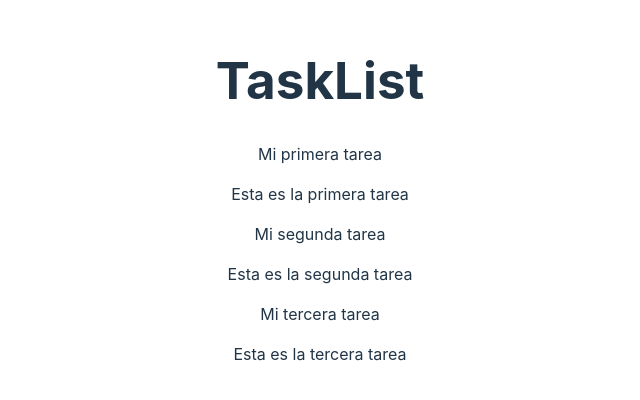
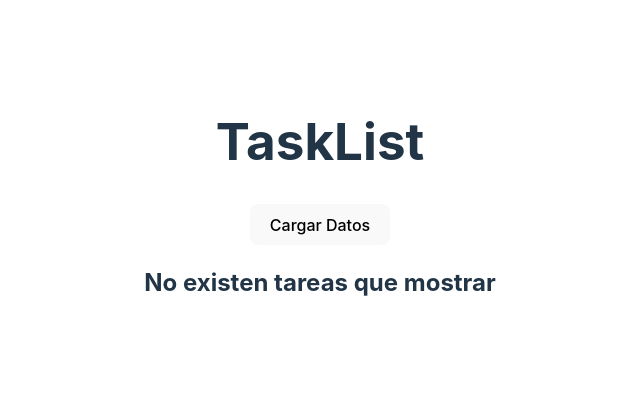
Before and after one commit to luishg76/react-tasks-app, a React (Vite) app: page / in a window 1280 px wide. Shown: the part 200-600 px from the top of the page, without its empty margins (320-960 px from the left). Built offline with nearby package versions, Linux system fonts and the light colour scheme.

Commit message:
salva(06-06-023)H

```diff
--- a/src/TaskList.jsx
+++ b/src/TaskList.jsx
@@ -2,24 +2,34 @@ import React, { useEffect, useState } from 'react'
 import {tasks as data} from './tasks.js'
 
 function TaskList() {
+  let content;
   const [taskslist, setTaskslist] = useState([])
   useEffect(() => {
-    setTaskslist(data)
-  },[])
+    return alert('Se cargaron: '+taskslist.length+' tareas')
+  },[taskslist])
 
+  if(taskslist.length===0)
+    content=<h2>No existen tareas que mostrar</h2>
+  else
+  {
+    content=taskslist.map((task)=>{
+      return (
+      <div>
+          <h2>{task.title}</h2>
+          <p>{task.descripcion}</p>
+      </div>
+      )
+    })
+  }
   return (
     <div>
        <h1>TaskList</h1>
-       {
-        taskslist.map((task)=>{
-           return (
-            <div>
-               <p>{task.title}</p>
-               <p>{task.descripcion}</p>
-           </div>
-           )
-        })
-       }
+       <button onClick={()=>{
+        setTaskslist(data)
+       }}>
+        Cargar Datos
+       </button>
+       {content}
     </div>
   )
 }
--- a/src/tasks.js
+++ b/src/tasks.js
@@ -13,5 +13,11 @@ export const tasks=[
         id:2,
         title:'Mi tercera tarea',
         descripcion:'Esta es la tercera tarea',
+    },
+    {
+        id:3,
+        title:'Mi Cuarta tarea',
+        descripcion:'Esta es la cuarta tarea',
     }
+
 ]
```
